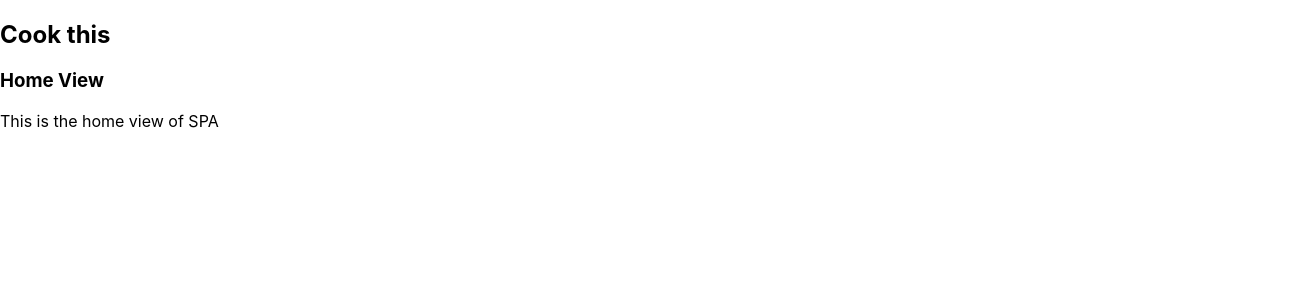
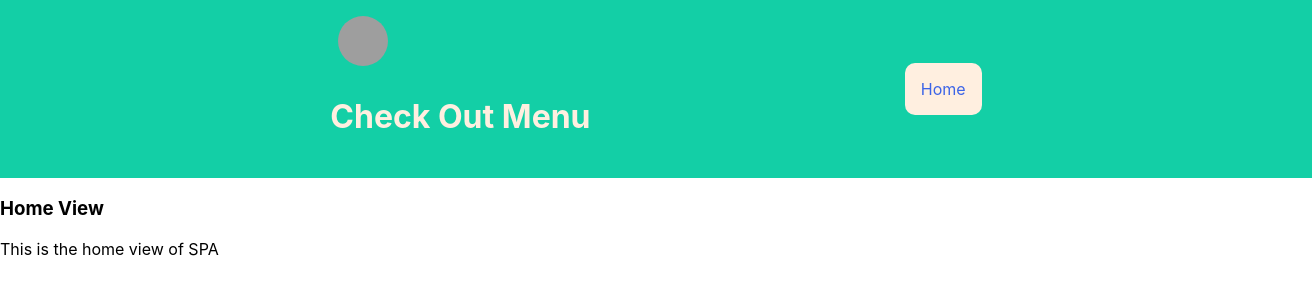
Before and after one commit to sumon0002001/catalogue-recipe, a React (Create React App) app: page / in a window 1280 px wide. Shown: the top 300 px of the page, 1312 px wide, since content can reach past the window. Built offline with nearby package versions, Linux system fonts and the light colour scheme; grey boxes are pictures that could not be loaded.

Commit message:
Add navbar

```diff
--- a/src/components/navbar/Navbar.js
+++ b/src/components/navbar/Navbar.js
@@ -2,7 +2,13 @@ import { Link } from 'react-router-dom';
 import './navbar.css';
 
 const Navbar = () => (
-    <h2>Cook this</h2>
+  <div className="navbar">
+    <div className="flex">
+      <img src="/images/logo.jpg" alt="Logo" />
+      <h2>Check Out Menu</h2>
+    </div>
+    <Link to="/" className="nav-link">Home</Link>
+  </div>
 );
 
 export default Navbar;
--- a/src/components/navbar/navbar.css
+++ b/src/components/navbar/navbar.css
@@ -0,0 +1,37 @@
+.navbar {
+    width: 100%;
+    padding: 1rem;
+    display: flex;
+    justify-content: space-evenly;
+    align-items: center;
+    background: rgb(19, 207, 166);
+  }
+
+  .navbar div {
+    align-items: center;
+  }
+
+  .navbar div img {
+    border-radius: 50%;
+    width: 50px;
+    height: 50px;
+    margin: 0 0.5rem;
+  }
+
+  .navbar div h2 {
+    font-size: 2rem;
+    color: rgb(255, 239, 224);
+  }
+
+  .nav-link {
+    padding: 1rem;
+    height: auto;
+    color: rgb(60, 100, 231);
+    text-decoration: none;
+    background: rgb(255, 239, 224);
+    border-radius: 10px;
+  }
+
+.nav-link:hover {
+  background: black;
+}
```
Also changed, not shown: src/components/categoryFilter/CategoryFilter.js (+10 -2 lines), src/components/categoryFilter/category.css (+11 -0 lines).
